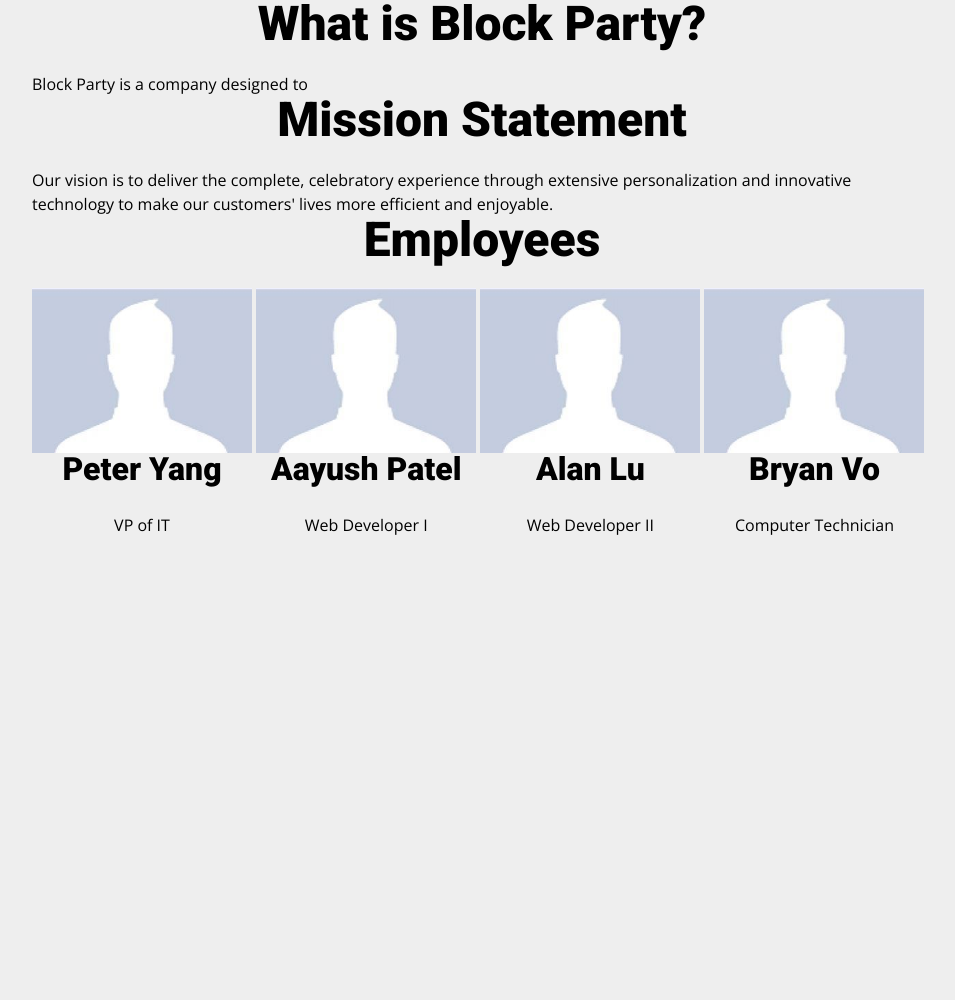
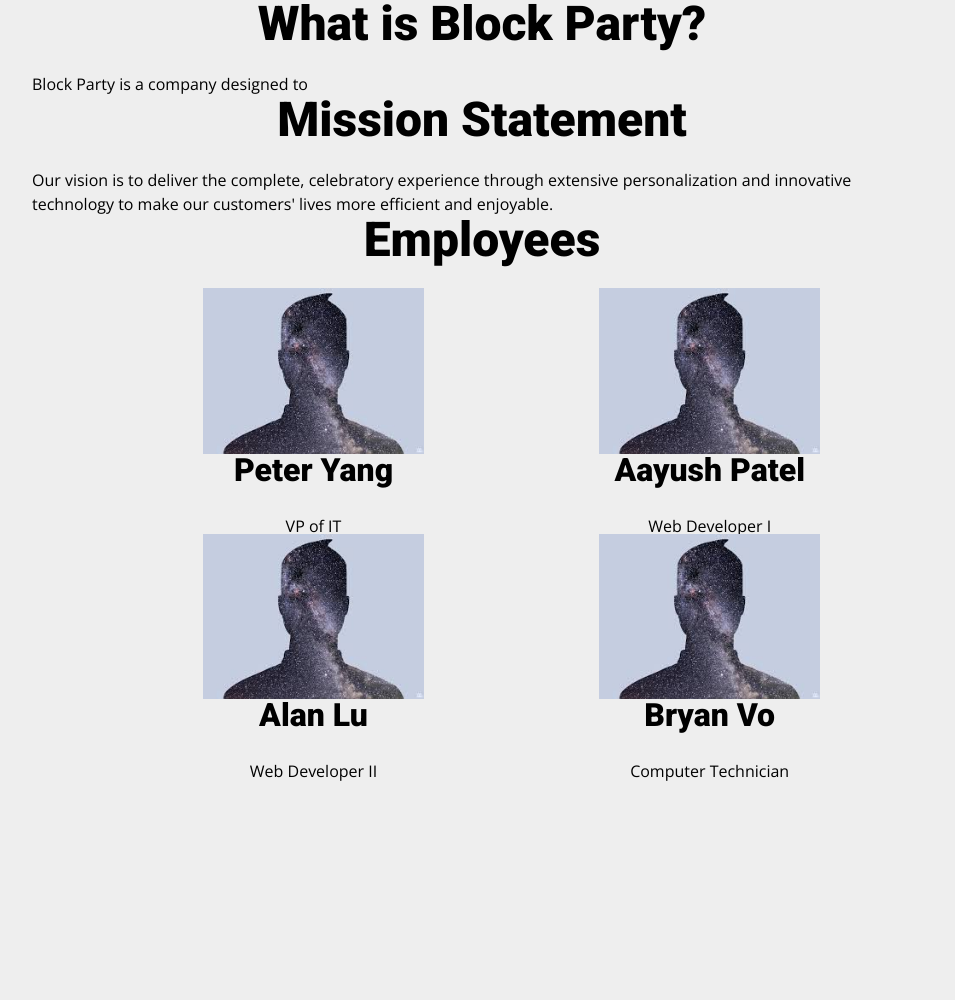
Before and after one commit to OAVE1516/oave1516.github.io, a PHP site: page /about in a window 1280 px wide. Shown: the whole page, without its empty margins (158-1113 px from the left). Run offline with PHP 8.4, Linux system fonts and the light colour scheme.

Commit message:
Change picture
Want to center the photos whenever screen changes. plz help

```diff
--- a/about/index.html
+++ b/about/index.html
@@ -15,16 +15,16 @@
     <p>Our vision is to deliver the complete, celebratory experience through extensive personalization and innovative technology to make our customers' lives more efficient and enjoyable.</p>
     <h1>Employees</h1>
     <div class = "employee">
-        <img src="../img/profiles/profile.jpg"><h2>Peter Yang</h2><br>VP of IT
+        <img src="../img/profiles/profile2.jpeg"><h2>Peter Yang</h2><br>VP of IT
     </div>
     <div class = "employee">
-        <img src="../img/profiles/profile.jpg"><h2>Aayush Patel</h2><br>Web Developer I
+        <img src="../img/profiles/profile2.jpeg"><h2>Aayush Patel</h2><br>Web Developer I
     </div>
     <div class = "employee">
-        <img src="../img/profiles/profile.jpg"><h2>Alan Lu</h2><br> Web Developer II
+        <img src="../img/profiles/profile2.jpeg"><h2>Alan Lu</h2><br> Web Developer II
     </div>
     <div class = "employee">
-        <img src="../img/profiles/profile.jpg"><h2>Bryan Vo</h2><br>Computer Technician
+        <img src="../img/profiles/profile2.jpeg"><h2>Bryan Vo</h2><br>Computer Technician
     </div>
     </div>
 </body>
--- a/css/alan.css
+++ b/css/alan.css
@@ -19,12 +19,13 @@ ul{
     display: inline-block;
     width: auto;
     text-align: center;
-    margin-bottom: 45px;
+    margin-top: auto;
+    margin-left: 19%;
 }
 .employee p{
     margin: 10px;
 }
 .employee img
 {
-    width: 220px;
+    width: 221px;
 }
```
Also changed, not shown: img/profiles/profile2.jpeg (added).
